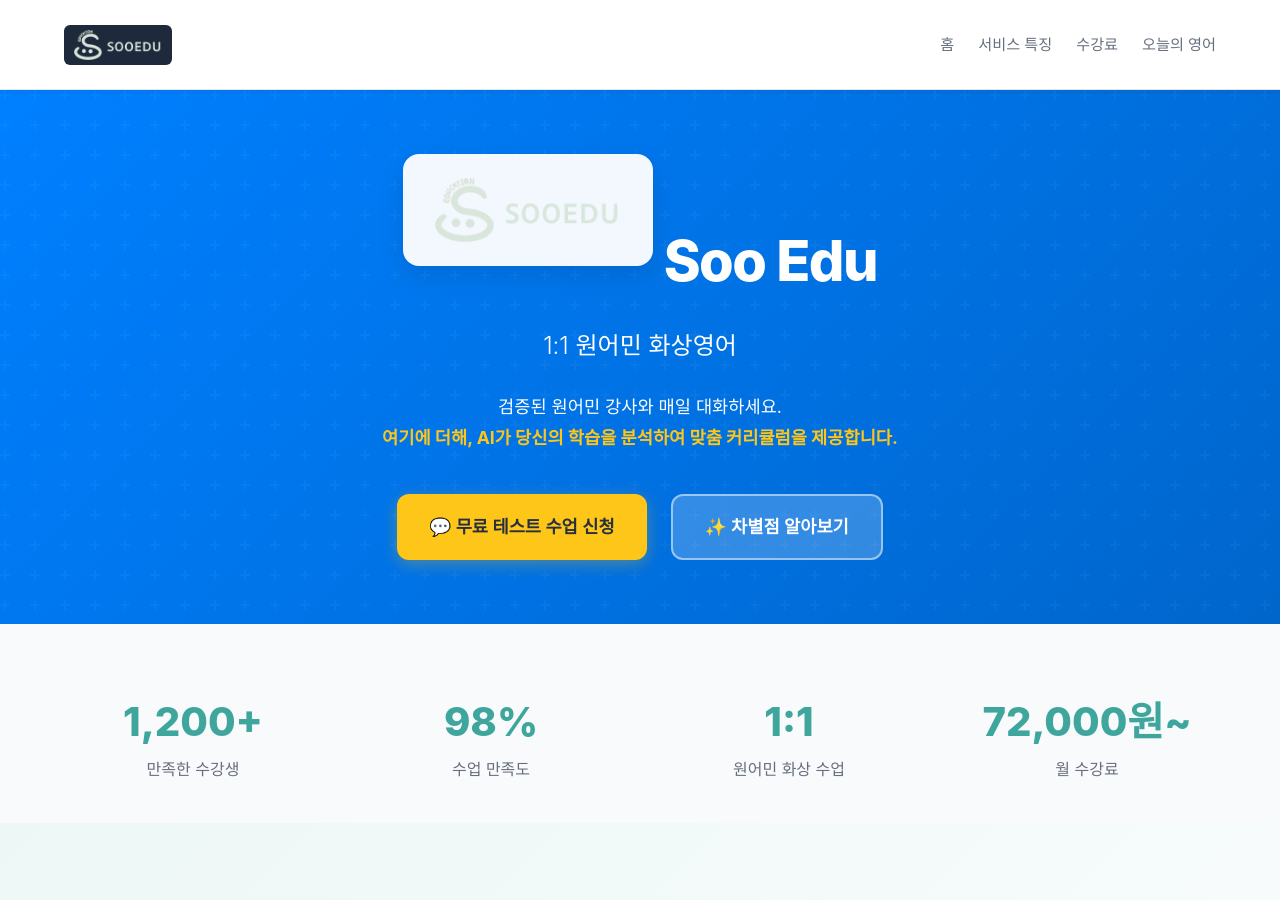
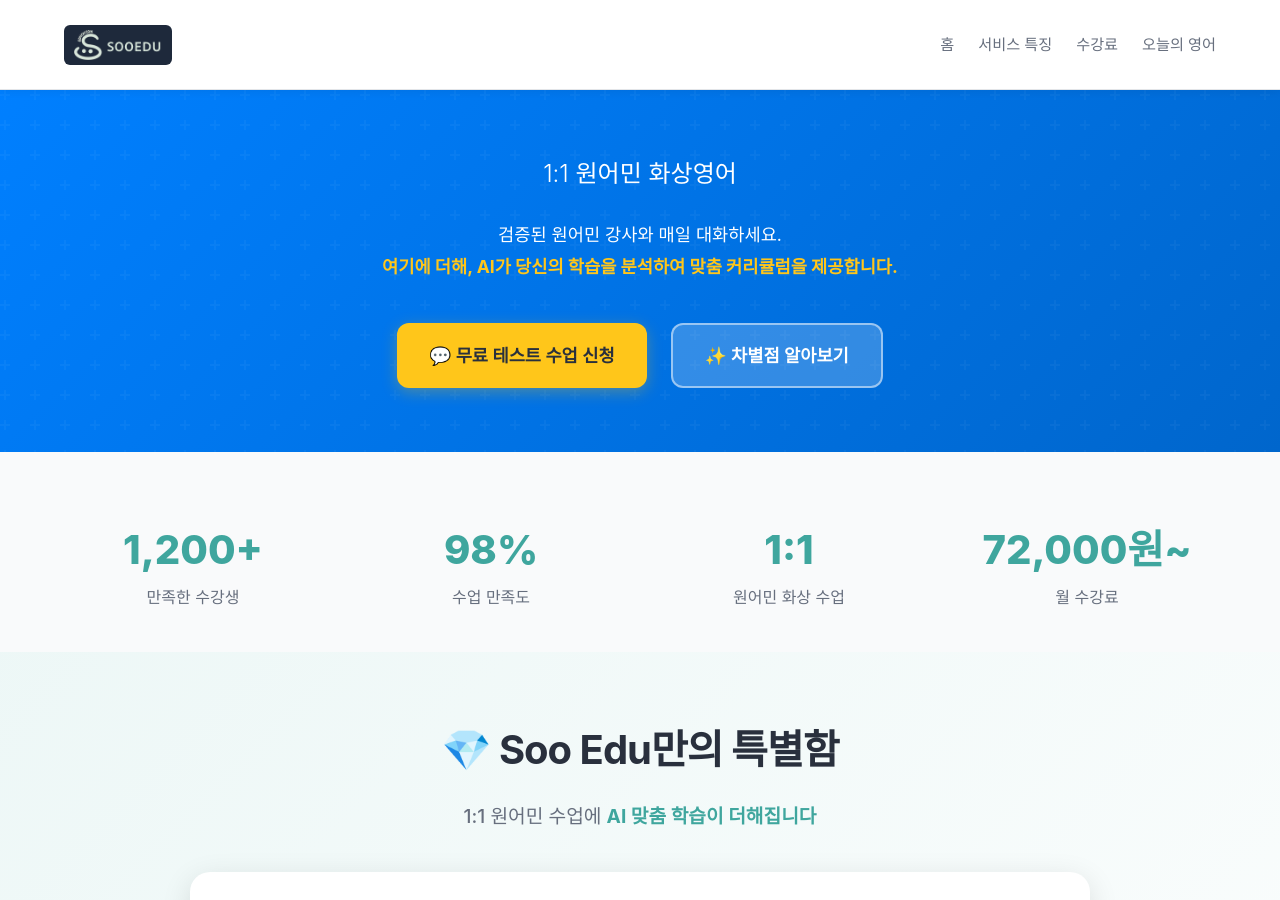
Before and after one commit to TJayPark/sooedu-blog, a Jekyll site: the page built from info.html, in a window 1280 px wide and 900 px high. Built offline with Jekyll 4.4.1, drawn with Linux system fonts in a browser that asks for light colours.

Commit message:
로고 제거

```diff
--- a/info.html
+++ b/info.html
@@ -8,10 +8,6 @@
 <!-- Hero Section - BRAND INTRODUCTION -->
 <section class="hero">
   <div class="container">
-    <h1 class="brand">
-      <img src="{{ '/assets/images/logo.png' | relative_url }}" alt="Soo Edu" style="max-width: 250px; height: auto;">
-      <span class="sr-only">Soo Edu</span>
-    </h1>
     <p class="tagline">1:1 원어민 화상영어</p>
     <p class="intro">
       검증된 원어민 강사와 매일 대화하세요.<br>
```
